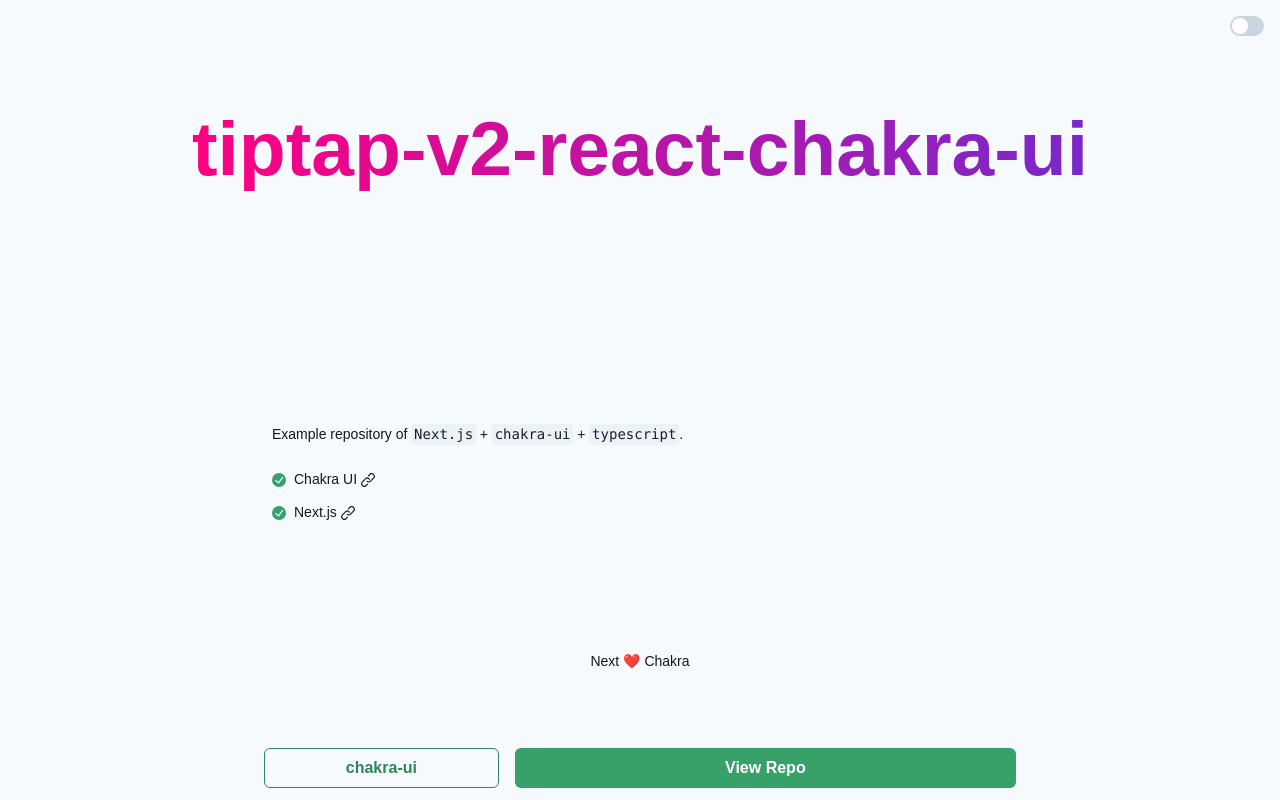
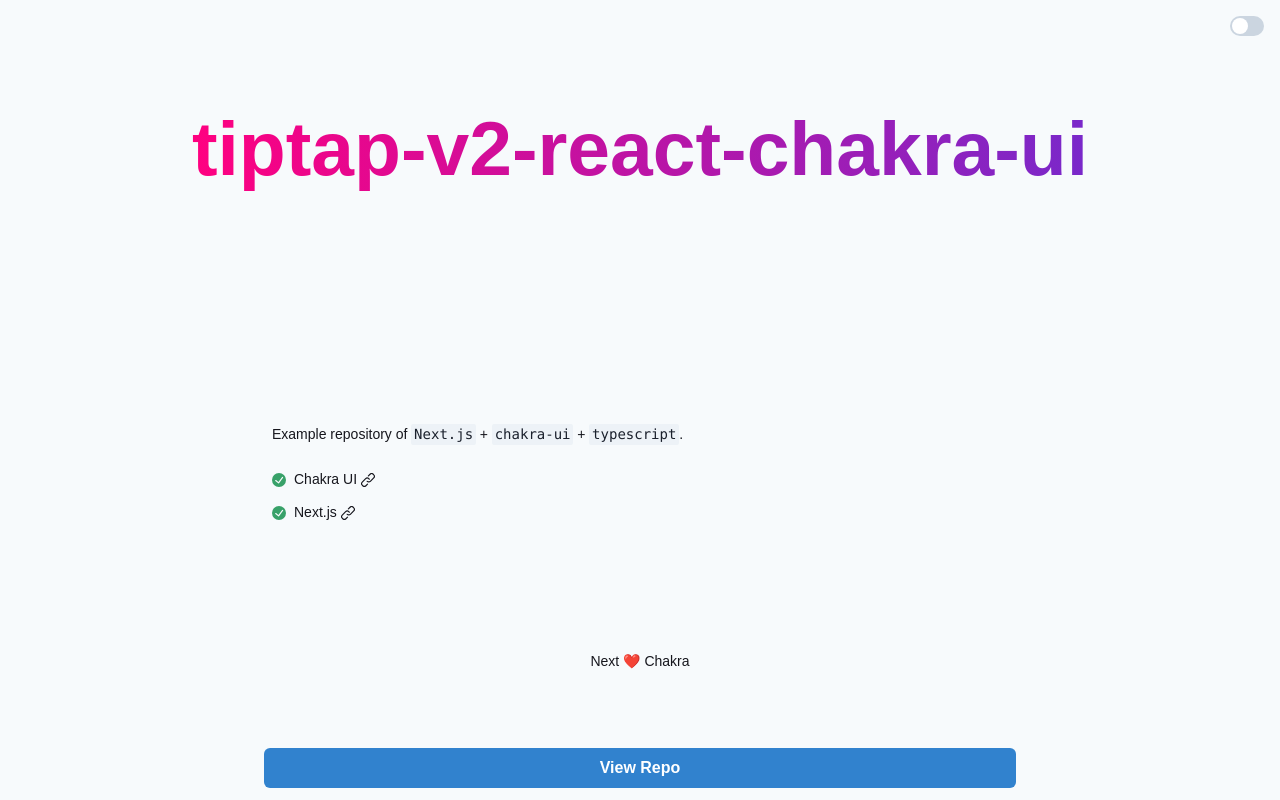
Before and after one commit to waptik/tiptap-react, a Next.js app: page / in a window 1280 px wide. Built offline with nearby package versions, Linux system fonts and the light colour scheme.

Commit message:
update <CTA/> link

```diff
--- a/src/components/CTA.tsx
+++ b/src/components/CTA.tsx
@@ -1,31 +1,25 @@
-import { Link as ChakraLink, Button } from '@chakra-ui/react'
+import { Link as ChakraLink, Button } from '@chakra-ui/react';
 
-import { Container } from './Container'
+import { Container } from './Container';
 
 export const CTA = () => (
   <Container
     flexDirection="row"
     position="fixed"
     bottom="0"
-    width="100%"
+    width="full"
     maxWidth="48rem"
     py={3}
   >
-    <ChakraLink isExternal href="https://chakra-ui.com" flexGrow={1} mx={2}>
-      <Button width="100%" variant="outline" colorScheme="green">
-        chakra-ui
-      </Button>
-    </ChakraLink>
-
     <ChakraLink
       isExternal
-      href="https://github.com/vercel/next.js/blob/canary/examples/with-chakra-ui-typescript"
+      href="https://github.com/waptik/tiptap-react"
       flexGrow={3}
       mx={2}
     >
-      <Button width="100%" variant="solid" colorScheme="green">
+      <Button width="100%" variant="solid" colorScheme="blue">
         View Repo
       </Button>
     </ChakraLink>
   </Container>
-)
+);
```
